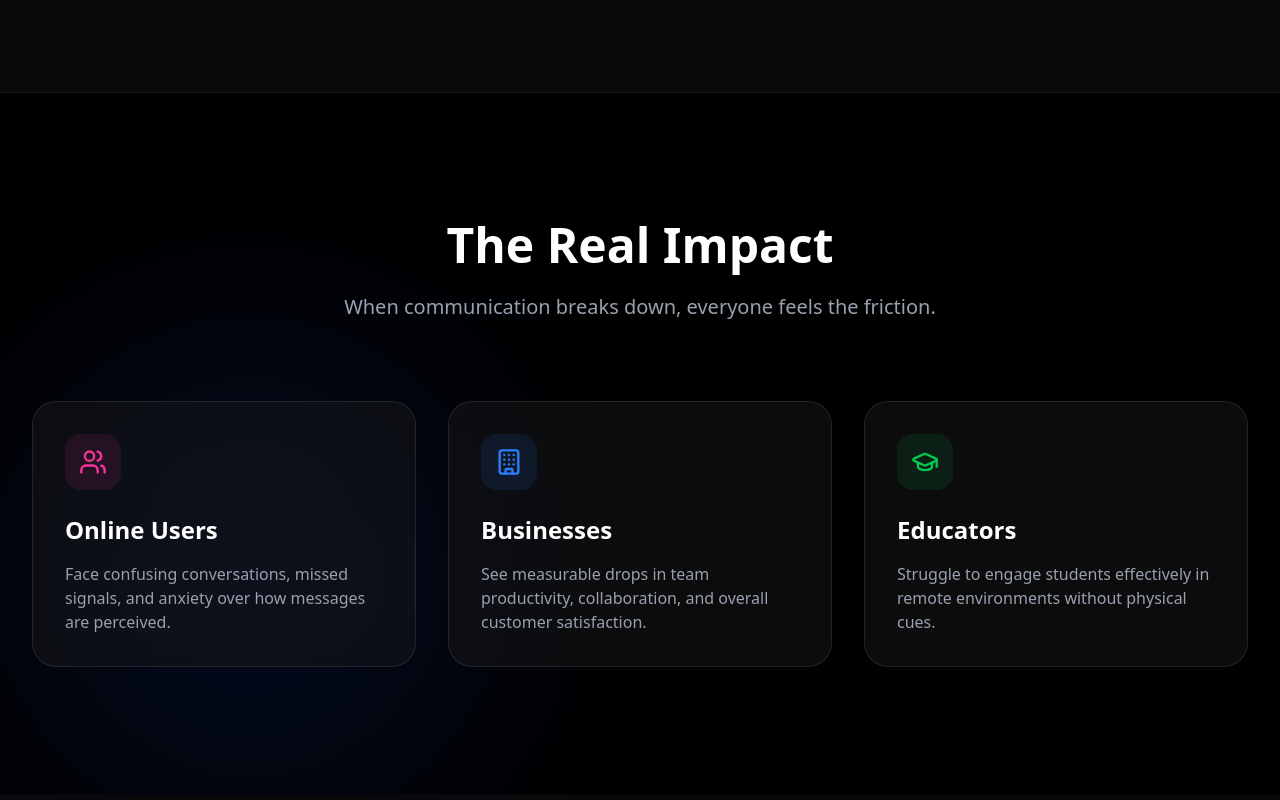
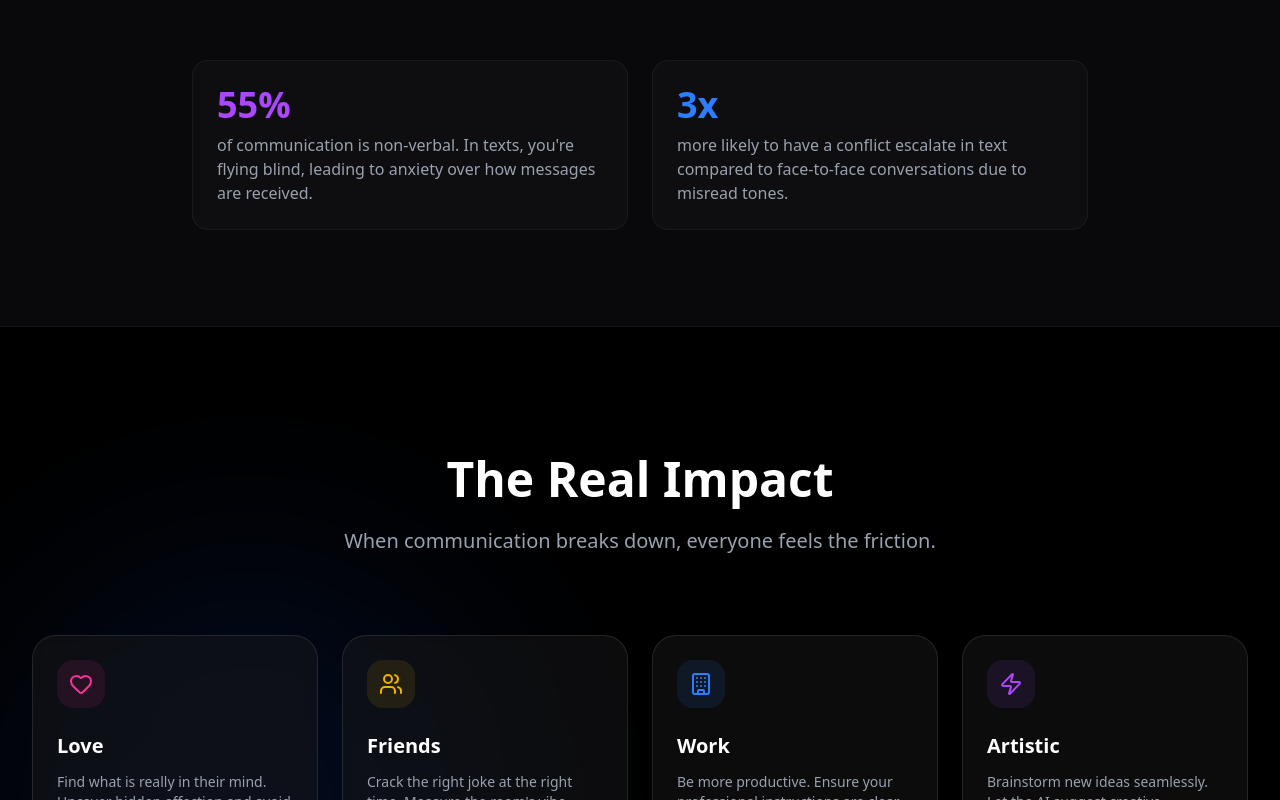
Before and after one commit to 23f2003556/forreal-0, a Next.js app: page / in a window 1280 px wide. Shown: the part 1020-1820 px from the top of the page. Built offline with nearby package versions, Linux system fonts and the light colour scheme; no server answers.

Commit message:
Update landing page content: facts, categories, and beyond texting

```diff
--- a/src/components/landing/LandingPage.tsx
+++ b/src/components/landing/LandingPage.tsx
@@ -62,9 +62,9 @@ export function LandingPage() {
                     initial="hidden"
                     animate="visible"
                 >
-                    <motion.div variants={itemVariants} className="inline-flex items-center gap-2 px-3 py-1 rounded-full bg-white/5 border border-white/10 text-sm font-medium text-purple-300 mb-8">
+                    <motion.div variants={itemVariants} className="inline-flex items-center gap-2 px-3 py-1 rounded-full bg-white/5 border border-white/10 text-sm font-medium text-purple-300 mb-8 hover:bg-white/10 transition-colors cursor-default">
                         <span className="flex h-2 w-2 rounded-full bg-purple-500 animate-pulse"></span>
-                        Introducing AI Communication Coaching
+                        beyond texting
                     </motion.div>
 
                     <motion.h1 variants={itemVariants} className="text-5xl md:text-7xl font-extrabold tracking-tight mb-8">
@@ -97,13 +97,36 @@ export function LandingPage() {
                         initial={{ opacity: 0, y: 40 }}
                         whileInView={{ opacity: 1, y: 0 }}
                         viewport={{ once: true }}
-                        className="text-center max-w-4xl mx-auto"
+                        className="text-center max-w-4xl mx-auto mb-16"
                     >
                         <h2 className="text-3xl md:text-5xl font-bold mb-6">The Digital Divide</h2>
                         <p className="text-xl md:text-2xl text-gray-400 leading-relaxed font-light">
                             "People struggle to interpret mood, intent, and engagement in online chats, leading to frequent misunderstandings and less meaningful digital connections."
                         </p>
                     </motion.div>
+
+                    <div className="grid md:grid-cols-2 gap-6 max-w-4xl mx-auto">
+                        <motion.div
+                            initial={{ opacity: 0, x: -20 }}
+                            whileInView={{ opacity: 1, x: 0 }}
+                            viewport={{ once: true }}
+                            transition={{ delay: 0.2 }}
+                            className="bg-zinc-900/40 p-6 rounded-2xl border border-white/5"
+                        >
+                            <div className="text-4xl font-bold text-purple-500 mb-2">55%</div>
+                            <p className="text-gray-400">of communication is non-verbal. In texts, you're flying blind, leading to anxiety over how messages are received.</p>
+                        </motion.div>
+                        <motion.div
+                            initial={{ opacity: 0, x: 20 }}
+                            whileInView={{ opacity: 1, x: 0 }}
+                            viewport={{ once: true }}
+                            transition={{ delay: 0.3 }}
+                            className="bg-zinc-900/40 p-6 rounded-2xl border border-white/5"
+                        >
+                            <div className="text-4xl font-bold text-blue-500 mb-2">3x</div>
+                            <p className="text-gray-400">more likely to have a conflict escalate in text compared to face-to-face conversations due to misread tones.</p>
+                        </motion.div>
+                    </div>
                 </div>
             </section>
 
@@ -117,41 +140,57 @@ export function LandingPage() {
                         <p className="text-xl text-gray-400 max-w-2xl mx-auto">When communication breaks down, everyone feels the friction.</p>
                     </div>
 
-                    <div className="grid md:grid-cols-3 gap-8">
-                        {/* Impact Card 1 */}
+                    <div className="grid md:grid-cols-2 lg:grid-cols-4 gap-6">
+                        {/* Impact Card - Love */}
                         <motion.div
-                            whileHover={{ y: -10 }}
-                            className="bg-zinc-900/50 border border-white/10 p-8 rounded-3xl backdrop-blur-sm"
+                            whileHover={{ y: -10, scale: 1.02 }}
+                            transition={{ type: "spring", stiffness: 300, damping: 10 }}
+                            className="bg-zinc-900/50 border border-white/10 p-6 rounded-3xl backdrop-blur-sm group cursor-default"
                         >
-                            <div className="w-14 h-14 rounded-2xl bg-pink-500/10 flex items-center justify-center mb-6">
-                                <Users className="w-7 h-7 text-pink-500" />
+                            <div className="w-12 h-12 rounded-2xl bg-pink-500/10 flex items-center justify-center mb-6 group-hover:scale-110 group-hover:bg-pink-500/20 transition-all">
+                                <Heart className="w-6 h-6 text-pink-500 group-hover:fill-pink-500/20 transition-colors" />
                             </div>
-                            <h3 className="text-2xl font-bold mb-4">Online Users</h3>
-                            <p className="text-gray-400">Face confusing conversations, missed signals, and anxiety over how messages are perceived.</p>
+                            <h3 className="text-xl font-bold mb-3">Love</h3>
+                            <p className="text-gray-400 text-sm">Find what is really in their mind. Uncover hidden affection and avoid overthinking short replies.</p>
                         </motion.div>
 
-                        {/* Impact Card 2 */}
+                        {/* Impact Card - Friends */}
                         <motion.div
-                            whileHover={{ y: -10 }}
-                            className="bg-zinc-900/50 border border-white/10 p-8 rounded-3xl backdrop-blur-sm"
+                            whileHover={{ y: -10, scale: 1.02 }}
+                            transition={{ type: "spring", stiffness: 300, damping: 10 }}
+                            className="bg-zinc-900/50 border border-white/10 p-6 rounded-3xl backdrop-blur-sm group cursor-default"
                         >
-                            <div className="w-14 h-14 rounded-2xl bg-blue-500/10 flex items-center justify-center mb-6">
-                                <Building className="w-7 h-7 text-blue-500" />
+                            <div className="w-12 h-12 rounded-2xl bg-yellow-500/10 flex items-center justify-center mb-6 group-hover:scale-110 group-hover:bg-yellow-500/20 transition-all">
+                                <Users className="w-6 h-6 text-yellow-500" />
                             </div>
-                            <h3 className="text-2xl font-bold mb-4">Businesses</h3>
-                            <p className="text-gray-400">See measurable drops in team productivity, collaboration, and overall customer satisfaction.</p>
+                            <h3 className="text-xl font-bold mb-3">Friends</h3>
+                            <p className="text-gray-400 text-sm">Crack the right joke at the right time. Measure the room's vibe before sending that meme.</p>
                         </motion.div>
 
-                        {/* Impact Card 3 */}
+                        {/* Impact Card - Work */}
                         <motion.div
-                            whileHover={{ y: -10 }}
-                            className="bg-zinc-900/50 border border-white/10 p-8 rounded-3xl backdrop-blur-sm"
+                            whileHover={{ y: -10, scale: 1.02 }}
+                            transition={{ type: "spring", stiffness: 300, damping: 10 }}
+                            className="bg-zinc-900/50 border border-white/10 p-6 rounded-3xl backdrop-blur-sm group cursor-default"
                         >
-                            <div className="w-14 h-14 rounded-2xl bg-green-500/10 flex items-center justify-center mb-6">
-                                <GraduationCap className="w-7 h-7 text-green-500" />
+                            <div className="w-12 h-12 rounded-2xl bg-blue-500/10 flex items-center justify-center mb-6 group-hover:scale-110 group-hover:bg-blue-500/20 transition-all">
+                                <Building className="w-6 h-6 text-blue-500" />
                             </div>
-                            <h3 className="text-2xl font-bold mb-4">Educators</h3>
-                            <p className="text-gray-400">Struggle to engage students effectively in remote environments without physical cues.</p>
+                            <h3 className="text-xl font-bold mb-3">Work</h3>
+                            <p className="text-gray-400 text-sm">Be more productive. Ensure your professional instructions are clear, polite, and well-received.</p>
+                        </motion.div>
+
+                        {/* Impact Card - Artistic */}
+                        <motion.div
+                            whileHover={{ y: -10, scale: 1.02 }}
+                            transition={{ type: "spring", stiffness: 300, damping: 10 }}
+                            className="bg-zinc-900/50 border border-white/10 p-6 rounded-3xl backdrop-blur-sm group cursor-default"
+                        >
+                            <div className="w-12 h-12 rounded-2xl bg-purple-500/10 flex items-center justify-center mb-6 group-hover:scale-110 group-hover:bg-purple-500/20 transition-all">
+                                <Zap className="w-6 h-6 text-purple-500 group-hover:fill-purple-500/20 transition-colors" />
+                            </div>
+                            <h3 className="text-xl font-bold mb-3">Artistic</h3>
+                            <p className="text-gray-400 text-sm">Brainstorm new ideas seamlessly. Let the AI suggest creative tangents based on the conversation's flow.</p>
                         </motion.div>
                     </div>
                 </div>
```
